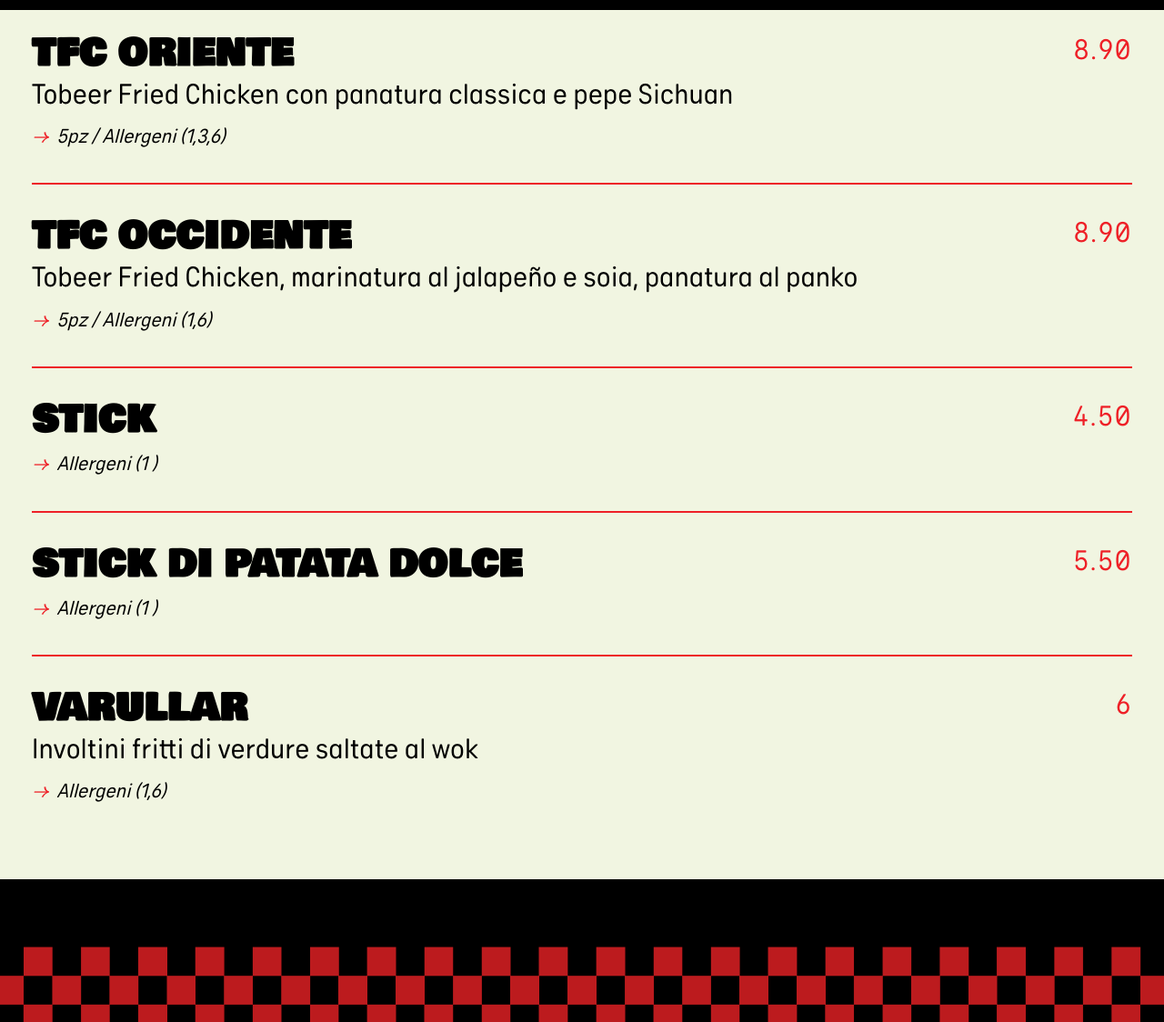
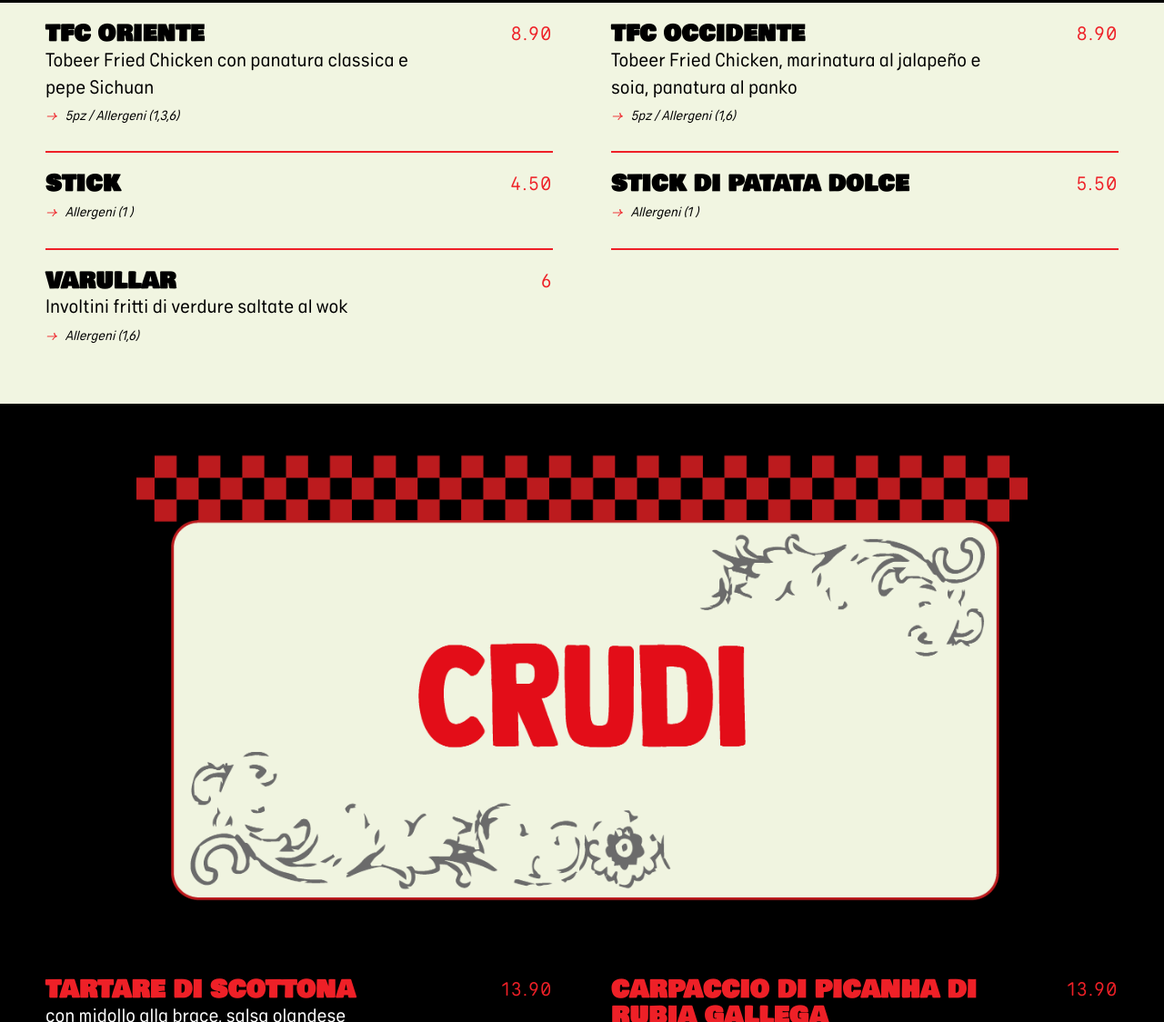
Before and after one commit to B323-studio/tobeer-sito, a plain HTML site: page sito/food.html in a window 1280 px wide. Shown: the part 1676-2800 px from the top of the page at 91% size. Drawn offline with Linux system fonts and the light colour scheme.

Commit message:
Layout responsive: tablet e desktop (2 colonne), mobile invariato

```diff
--- /dev/null
+++ b/sito/css/responsive.css
@@ -0,0 +1,110 @@
+/* =========================================================
+   TOBEER — LAYOUT RESPONSIVE (mobile / tablet / desktop)
+   Caricato DOPO gli altri stili: aggiunge solo regole per
+   tablet e desktop. Il mobile (< 768px) resta com'era.
+
+   Mobile ............ fino a 767px   (colonna unica, invariato)
+   Tablet verticale .. 768 – 1099px   (colonna unica, più ariosa)
+   Tablet orizz./Desk  da 1100px      (piatti su 2 colonne)
+   ========================================================= */
+
+/* ---------- Base: niente scroll orizzontale, media fluidi ---------- */
+html, body { overflow-x: hidden; }
+img, video { max-width: 100%; height: auto; }
+
+/* ---------- Tablet verticale ---------- */
+@media screen and (min-width: 768px) {
+
+    /* il contenitore non è più bloccato a 700px */
+    .container,
+    .navigation,
+    .navigation2 { max-width: none; }
+
+    .container img { max-width: none; }
+
+    /* menù di navigazione fisso: a tutta larghezza, centrato */
+    .navigation {
+        left: 0;
+        right: 0;
+        padding: 12px 24px 10px;
+        box-sizing: border-box;
+    }
+
+    /* testata e banner di sezione: larghezza massima, centrati */
+    .immagine > img,
+    .immagine > video,
+    .immagine > a > img {
+        max-width: 760px;
+        margin-left: auto;
+        margin-right: auto;
+    }
+    #logo { max-width: 260px; }
+
+    /* sezioni: lo sfondo colorato resta a tutta larghezza,
+       il contenuto si ferma a una larghezza leggibile */
+    .d {
+        padding-left: max(40px, calc((100% - 760px) / 2));
+        padding-right: max(40px, calc((100% - 760px) / 2));
+        font-size: 24px;
+        line-height: 1.35;
+    }
+    .d.intro { font-size: 22px; }
+
+    .d h2 { font-size: 64px; line-height: 1; }
+    .d h3 { font-size: 30px; line-height: 1.1; }
+    .d h4 { font-size: 24px; line-height: 1.2; }
+
+    .ricetta { padding: 20px 0 26px; }
+
+    /* home: link FOOD / DRINKS */
+    .navigation2 a { font-size: 72px; line-height: 96px; }
+}
+
+/* ---------- Tablet orizzontale e desktop ---------- */
+@media screen and (min-width: 1100px) {
+
+    .navigation a { font-size: 22px; line-height: 30px; }
+
+    .immagine > img,
+    .immagine > video,
+    .immagine > a > img { max-width: 980px; }
+
+    .d {
+        padding-left: max(48px, calc((100% - 1180px) / 2));
+        padding-right: max(48px, calc((100% - 1180px) / 2));
+        font-size: 21px;
+    }
+
+    .d h2 { font-size: 72px; }
+    .d h3 { font-size: 26px; }
+
+    /* piatti su 2 colonne: solo nelle sezioni che contengono piatti */
+    .d:has(> .ricetta) {
+        display: flex;
+        flex-wrap: wrap;
+        align-items: stretch;
+        column-gap: 64px;
+    }
+    /* tutto ciò che non è un piatto (titoli, immagini, note) resta a tutta riga */
+    .d:has(> .ricetta) > * { flex: 0 0 100%; }
+    .d:has(> .ricetta) > .ricetta {
+        flex: 0 0 calc(50% - 32px);
+        box-sizing: border-box;
+        display: block;
+    }
+
+    /* riga finale: niente bordo sotto agli ultimi piatti di ogni colonna */
+    .d:has(> .ricetta) > .ricetta:last-of-type { border-bottom: none; }
+
+    /* le liste allergeni restano su una colonna larga */
+    .sezione-allergeni > .ricetta { flex-basis: 100% !important; }
+
+    .navigation2 a { font-size: 96px; line-height: 120px; }
+}
+
+/* ---------- Schermi molto grandi ---------- */
+@media screen and (min-width: 1600px) {
+    .immagine > img,
+    .immagine > video,
+    .immagine > a > img { max-width: 1080px; }
+}
--- a/sito/food.html
+++ b/sito/food.html
@@ -207,6 +207,8 @@ p {
 }
 
 </style>
+<link rel="stylesheet" href="css/responsive.css?v=1" type="text/css" />
+
 
 <div class="container">
 
```
Also changed, not shown: sito/drinks.html (+3 -1 lines), sito/index.html (+2 -0 lines), sito/sanremo-delivery/index.html (+2 -0 lines).
